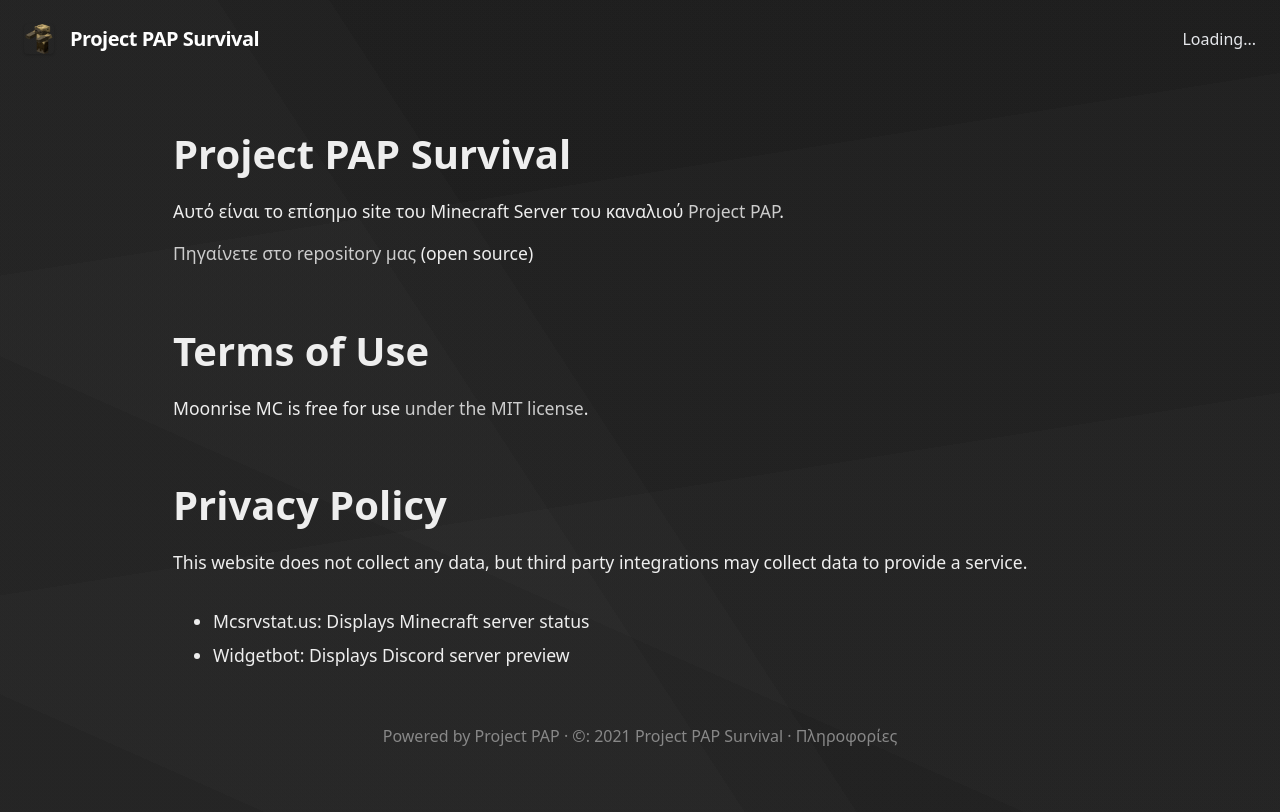
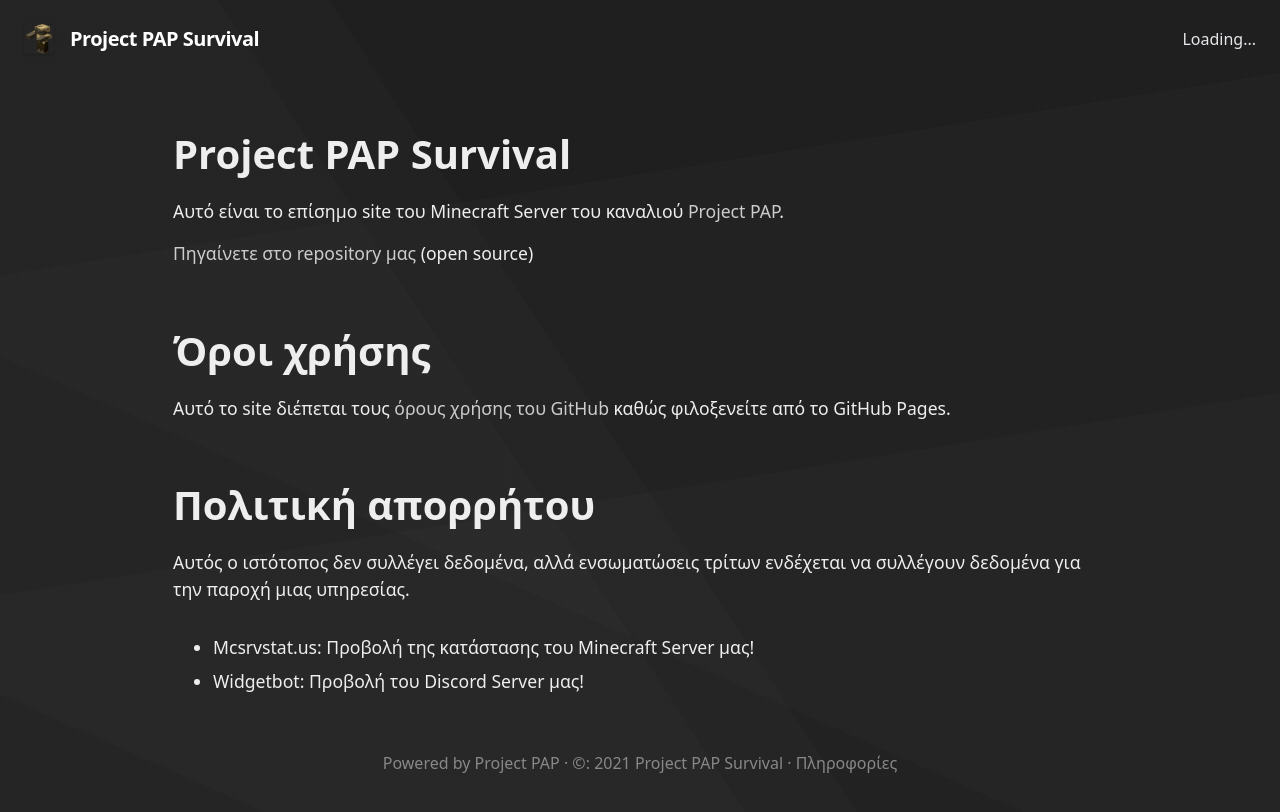
Before and after one commit to kostaspapoutsisweb/projectpapsurvival, a Jekyll site: the page built from docs/about.md, in a window 1280 px wide. Shown: the top 812 px of the page. Built offline with Jekyll 4.4.1, drawn with Linux system fonts in a browser that asks for light colours; our own code applies the rules of GitHub Pages for plain Markdown files.

Commit message:
Update about.md

```diff
--- a/docs/about.md
+++ b/docs/about.md
@@ -10,14 +10,14 @@
 [Πηγαίνετε στο repository μας](https://github.com/kostaspapoutsisweb/projectpapsurvival) (open source)
 
 
-# Terms of Use
+# Όροι χρήσης
 
-Moonrise MC is free for use [under the MIT license](https://github.com/coffeebank/moonrise).
+Αυτό το site διέπεται τους [όρους χρήσης του GitHub](https://docs.github.com/en/github/site-policy/github-terms-of-service) καθώς φιλοξενείτε από το GitHub Pages.
 
 
-# Privacy Policy
+# Πολιτική απορρήτου
 
-This website does not collect any data, but third party integrations may collect data to provide a service.
+Αυτός ο ιστότοπος δεν συλλέγει δεδομένα, αλλά ενσωματώσεις τρίτων ενδέχεται να συλλέγουν δεδομένα για την παροχή μιας υπηρεσίας.
 
-- Mcsrvstat.us: Displays Minecraft server status
-- Widgetbot: Displays Discord server preview
+- Mcsrvstat.us: Προβολή της κατάστασης του Minecraft Server μας!
+- Widgetbot: Προβολή του Discord Server μας!
```
